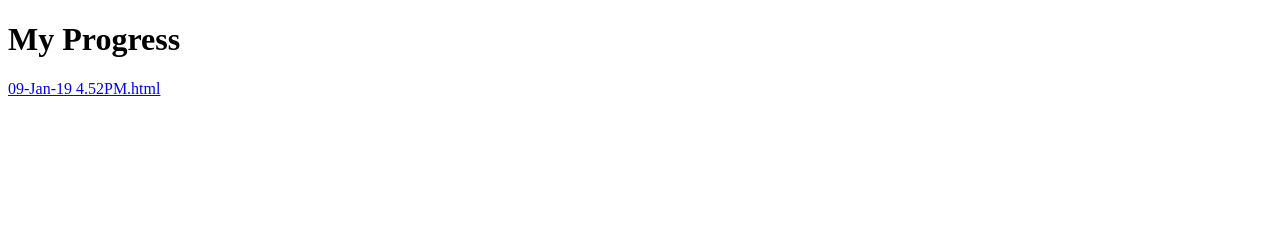
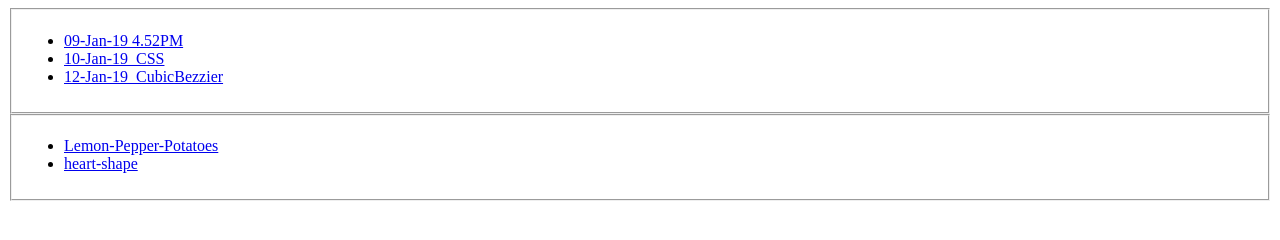
Before and after one commit to Jreol/MyBlog, a plain HTML site: page index.html in a window 1280 px wide. Drawn offline with Linux system fonts and the light colour scheme.

Commit message:
Reorganised the layout of the index. Added links to the various html content.

```diff
--- a/index.html
+++ b/index.html
@@ -1,9 +1,22 @@
 <!DOCTYPE html>
 <html>
 <main>
-    <body>
-        <h1>My Progress</h1>
-        <p><a href="09-Jan-19 4.52PM.html">09-Jan-19 4.52PM.html</a></p>
-    </body>
+    <nav>
+        <fieldset>
+            <ul>
+                <li><a target="_blank" href="09-Jan-19 4.52PM.html">09-Jan-19 4.52PM</a></li>
+                <li><a target="_blank" href="10-Jan-19_CSS.html">10-Jan-19_CSS</a></li>
+                <li><a target="_blank"
+                href="12-Jan-19_CubicBezzier.html">12-Jan-19_CubicBezzier</a></li>
+            </ul>
+        </fieldset>
+        <fieldset>
+            <ul>
+                <li><a target="_blank"
+                href="Lemon-Pepper-Potatoes.html">Lemon-Pepper-Potatoes</a></li>
+                <li><a target="_blank" href="heart-shape.html">heart-shape</a></li>
+            </ul>
+        </fieldset>
+    </nav>
 </main>
 </html>
```
